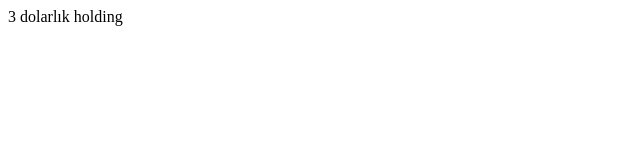
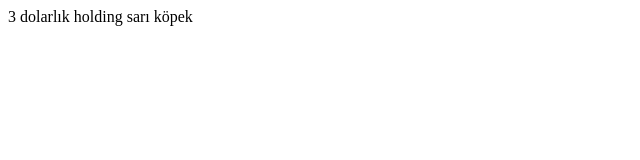
Before and after one commit to mizahimben/mizahimben, a plain HTML site: page index.html in a window 1280 px wide. Shown: the full height of the page, 0-640 px from the left. Drawn offline with Linux system fonts and the light colour scheme.

Commit message:
Update index.html

```diff
--- a/index.html
+++ b/index.html
@@ -6,6 +6,6 @@
     <title>Docume</title>
 </head>
 <body>3 dolarlık holding
-
+  sarı köpek
 </body>
 </html>
```
